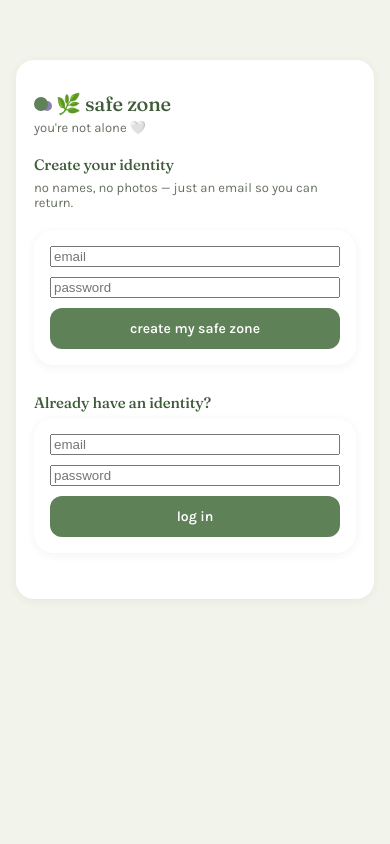
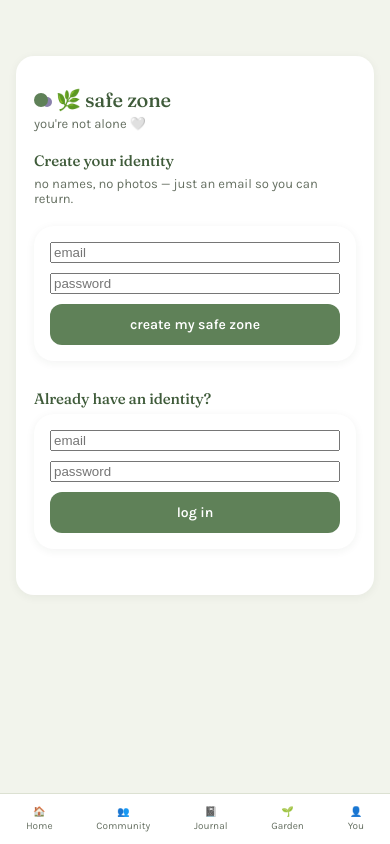
Before and after one commit to alexamgreat/safe-zone-app, a Flask app: page /welcome in a window 390 px wide. Run offline with Flask 3, Linux system fonts and the light colour scheme.

Commit message:
fix: mobile bottom nav instead of squeezed sidebar

```diff
--- a/app/static/css/style.css
+++ b/app/static/css/style.css
@@ -604,12 +604,50 @@ input:focus {
   color: var(--ink-soft);
 }
 
+.mobile-nav {
+  display: none;
+}
+
 @media (max-width: 800px) {
-  .app-shell { flex-direction: column; }
-  .sidebar { width: 100%; flex-direction: row; align-items: center; overflow-x: auto; }
-  .sidebar-nav { flex-direction: row; }
-  .dashboard-grid { grid-template-columns: 1fr; }
-  .content { padding: 20px 16px 60px; }
+  .sidebar { display: none; }
+
+  .mobile-nav {
+    display: flex;
+    justify-content: space-around;
+    position: fixed;
+    bottom: 0;
+    left: 0;
+    right: 0;
+    background: var(--surface);
+    border-top: 1px solid var(--mist);
+    padding: 8px 4px;
+    z-index: 10;
+  }
+
+  .mobile-nav a {
+    display: flex;
+    flex-direction: column;
+    align-items: center;
+    gap: 2px;
+    font-size: 10px;
+    color: var(--ink-soft);
+    text-decoration: none;
+    padding: 4px 8px;
+  }
+
+  .mobile-nav a span {
+    font-size: 10px;
+  }
+
+  .mobile-nav a.active {
+    color: var(--sage-deep);
+    font-weight: 600;
+  }
+
+  .dashboard-loose-grid { grid-template-columns: 1fr; }
+  .quick-action-row { grid-template-columns: 1fr; }
+  .hero h1 { font-size: 24px; }
+  .content { padding: 16px 16px 80px; }
 }
 .quick-presets {
   display: flex;
--- a/app/templates/base.html
+++ b/app/templates/base.html
@@ -27,6 +27,14 @@
    </aside>
     {% endif %}
 
+    <nav class="mobile-nav">
+      <a href="/" class="{{ 'active' if request.path == '/' else '' }}">🏠<span>Home</span></a>
+      <a href="/feed" class="{{ 'active' if request.path == '/feed' else '' }}">👥<span>Community</span></a>
+      <a href="/journal" class="{{ 'active' if request.path == '/journal' else '' }}">📓<span>Journal</span></a>
+      <a href="/mood" class="{{ 'active' if request.path == '/mood' else '' }}">🌱<span>Garden</span></a>
+      <a href="/account" class="{{ 'active' if request.path == '/account' else '' }}">👤<span>You</span></a>
+    </nav>
+
     <main class="content">
       {% block content %}{% endblock %}
     </main>
```
